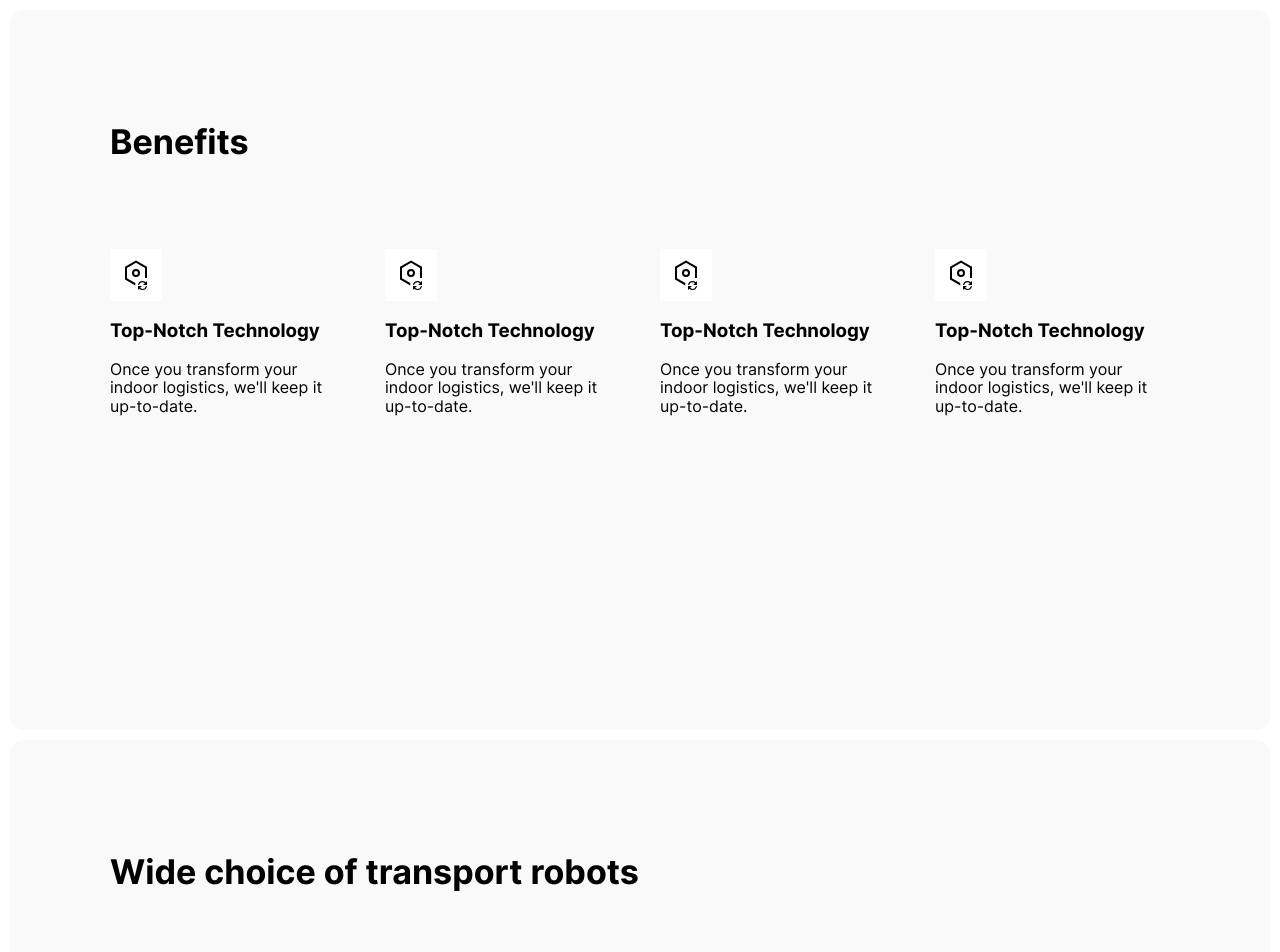
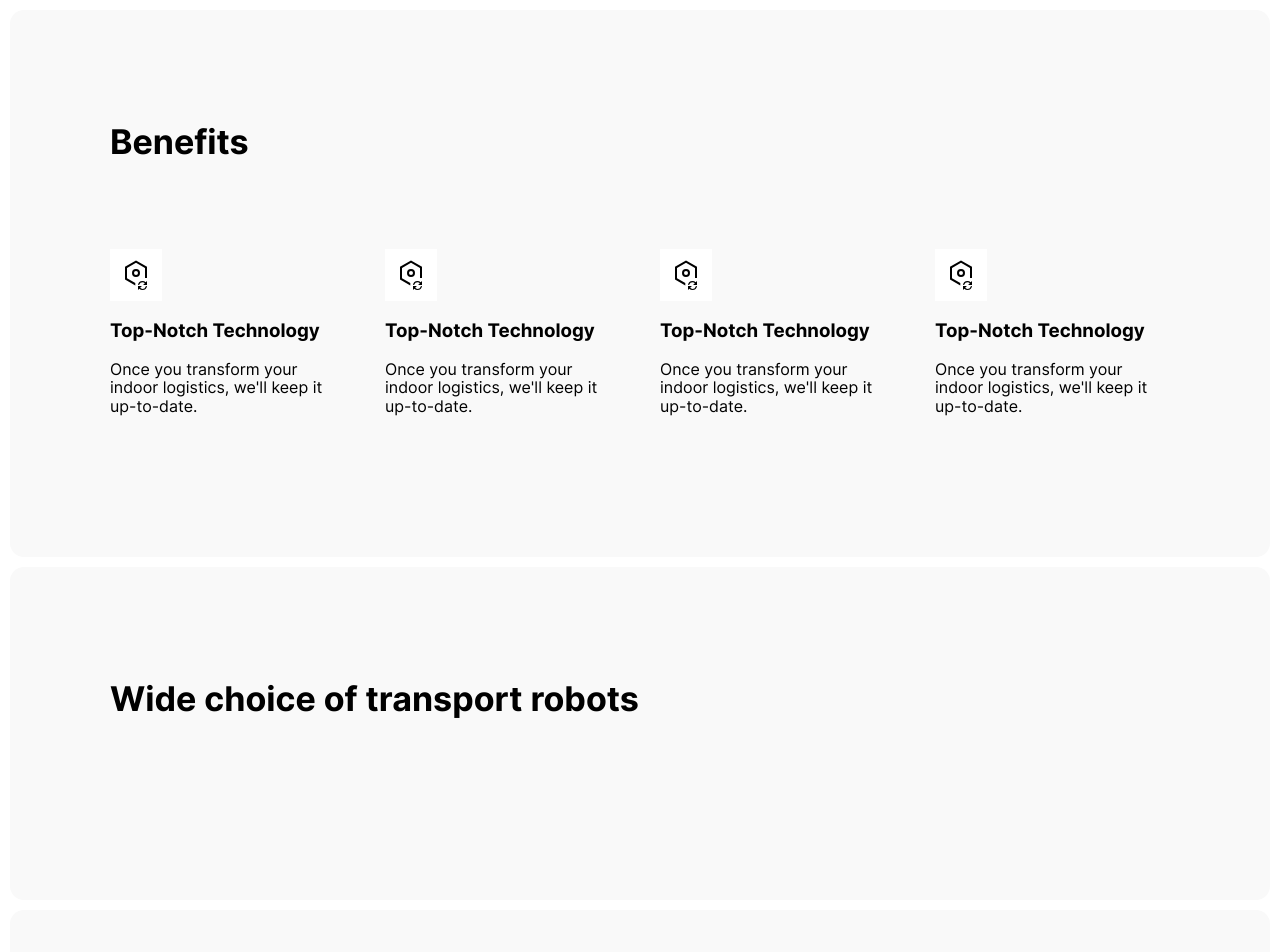
Before and after one commit to kvnloughead/ant-robotics, a React (Create React App) app: page / in a window 1280 px wide. Shown: the top 952 px of the page. Built offline with nearby package versions, Linux system fonts and the light colour scheme.

Commit message:
fix: removed min-height from section_layout declarations

```diff
--- a/src/components/Section/Section.css
+++ b/src/components/Section/Section.css
@@ -9,12 +9,10 @@
 
 .section_layout_vertical {
   flex-direction: row;
-  min-height: 554px;
 }
 
 .section_layout_horizontal {
   flex-direction: column;
-  min-height: 500px;
 }
 
 .section__title {
```
